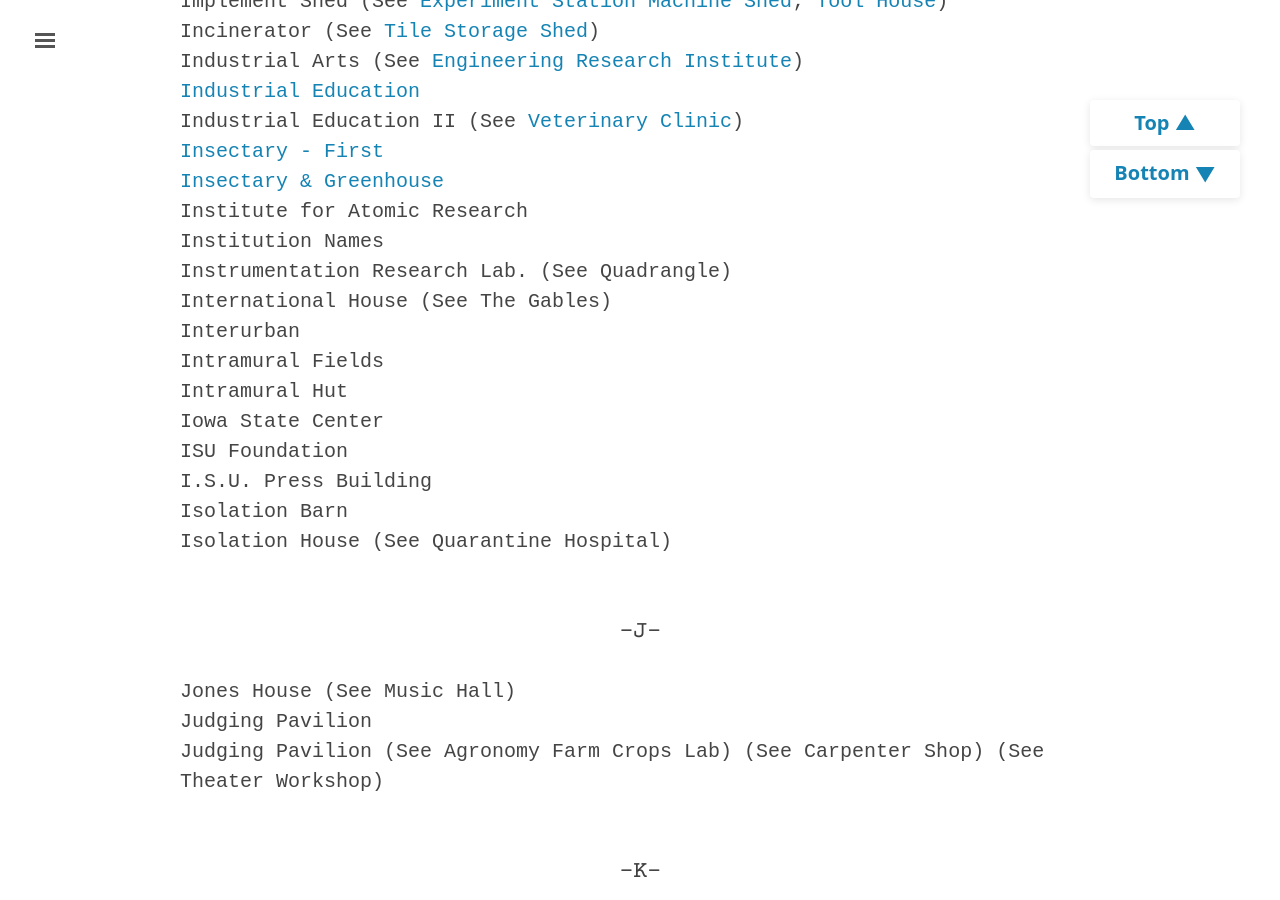
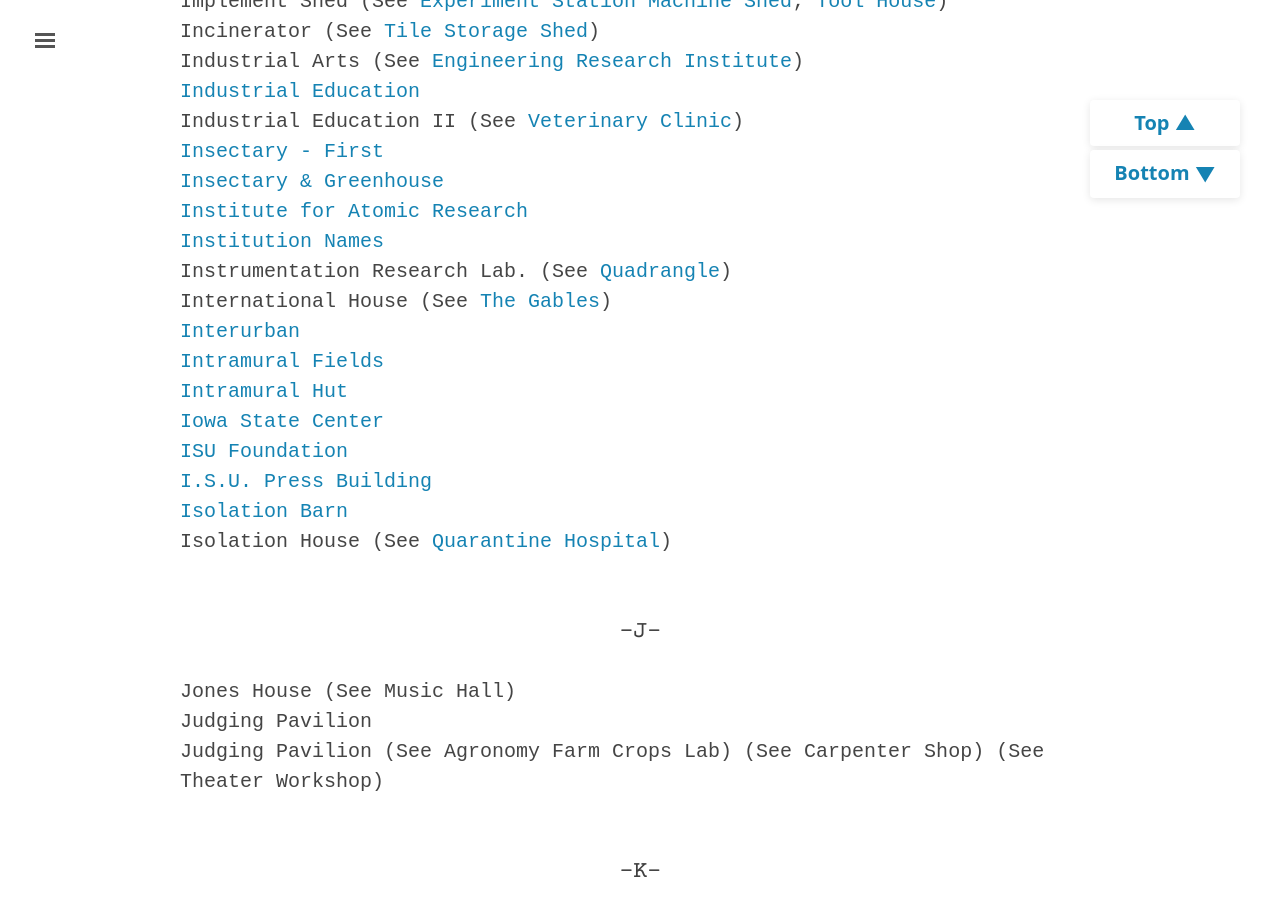
Before and after one commit to emanderson811/day-edition, a Jekyll site: the page built from _texts/1006day-index.md, in a window 1280 px wide and 900 px high, scrolled down 12132 px. Built offline with Jekyll 4.4.1, drawn with Linux system fonts in a browser that asks for light colours; part of the change alters nothing that is shown.

```diff
--- a/_texts/1006day-index.md
+++ b/_texts/1006day-index.md
@@ -400,18 +400,18 @@ publication-date: 1980
   <li>Industrial Education II (See <a href="{{ '/texts/buildings/218day-veterinary-clinic/' | relative_url }}">Veterinary Clinic</a>)</li>
   <li><a href="{{ '/texts/buildings/115day-insectary-first/' | relative_url }}">Insectary - First</a></li>
   <li><a href="{{ '/texts/buildings/116day-insectary-greenhouse/' | relative_url }}">Insectary & Greenhouse</a></li>
-  <li>Institute for Atomic Research</li>
-  <li>Institution Names</li>
-  <li>Instrumentation Research Lab. (See Quadrangle)</li>
-  <li>International House (See The Gables)</li>
-  <li>Interurban</li>
-  <li>Intramural Fields</li>
-  <li>Intramural Hut</li>
-  <li>Iowa State Center</li>
-  <li>ISU Foundation</li>
-  <li>I.S.U. Press Building</li>
-  <li>Isolation Barn</li>
-  <li>Isolation House (See Quarantine Hospital)</li>
+  <li><a href="{{ '/texts/007day-special-areas/#ames-laboratory' | relative_url }}">Institute for Atomic Research</a></li>
+  <li><a href="{{ '/text/1001day-appendices/#institution-names' | relative_url }}">Institution Names</a></li>
+  <li>Instrumentation Research Lab. (See <a href="{{ '/texts/buildings/178day-quadrangle/' | relative_url }}">Quadrangle</a>)</li>
+  <li>International House (See <a href="{{ '/texts/buildings/086day-gables/' | relative_url }}">The Gables</a>)</li>
+  <li><a href="{{ '/texts/004day-transportation/#the-interurban' | relative_url }}">Interurban</a></li>
+  <li><a href="{{ '/texts/005day-athletic-rec/#recreational-and-intramural-areas' | relative_url }}">Intramural Fields</a></li>
+  <li><a href="{{ '/texts/1000day-minor-buildings/#intramural-hut' | relative_url }}">Intramural Hut</a></li>
+  <li><a href="{{ '/texts/007day-special-areas/#iowa-state-center' | relative_url }}">Iowa State Center</a></li>
+  <li><a href="{{ '/texts/007day-special-areas/#iowa-state-center' | relative_url }}">ISU Foundation</a></li>
+  <li><a href="{{ '/texts/buildings/117day-isu-press/' | relative_url }}">I.S.U. Press Building</a></li>
+  <li><a href="{{ '/texts/1000day-minor-buildings/#isolation-barn' | relative_url }}">Isolation Barn</a></li>
+  <li>Isolation House (See <a href="{{ '/texts/1000day-minor-buildings/#quarantine-hospital-hospital-annex-isolation-house' | relative_url }}">Quarantine Hospital</a>)</li>
 </ul>
 
 ## -J-
```
